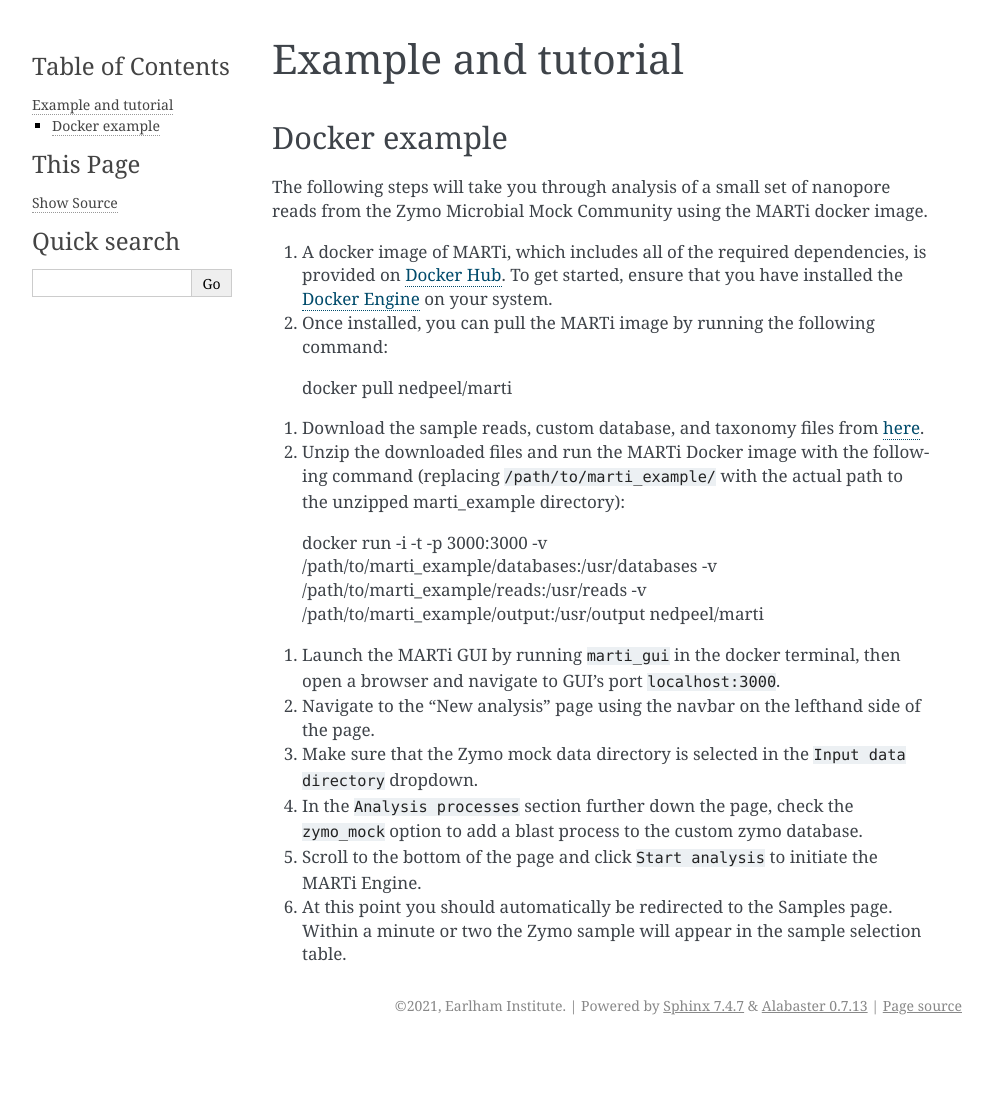
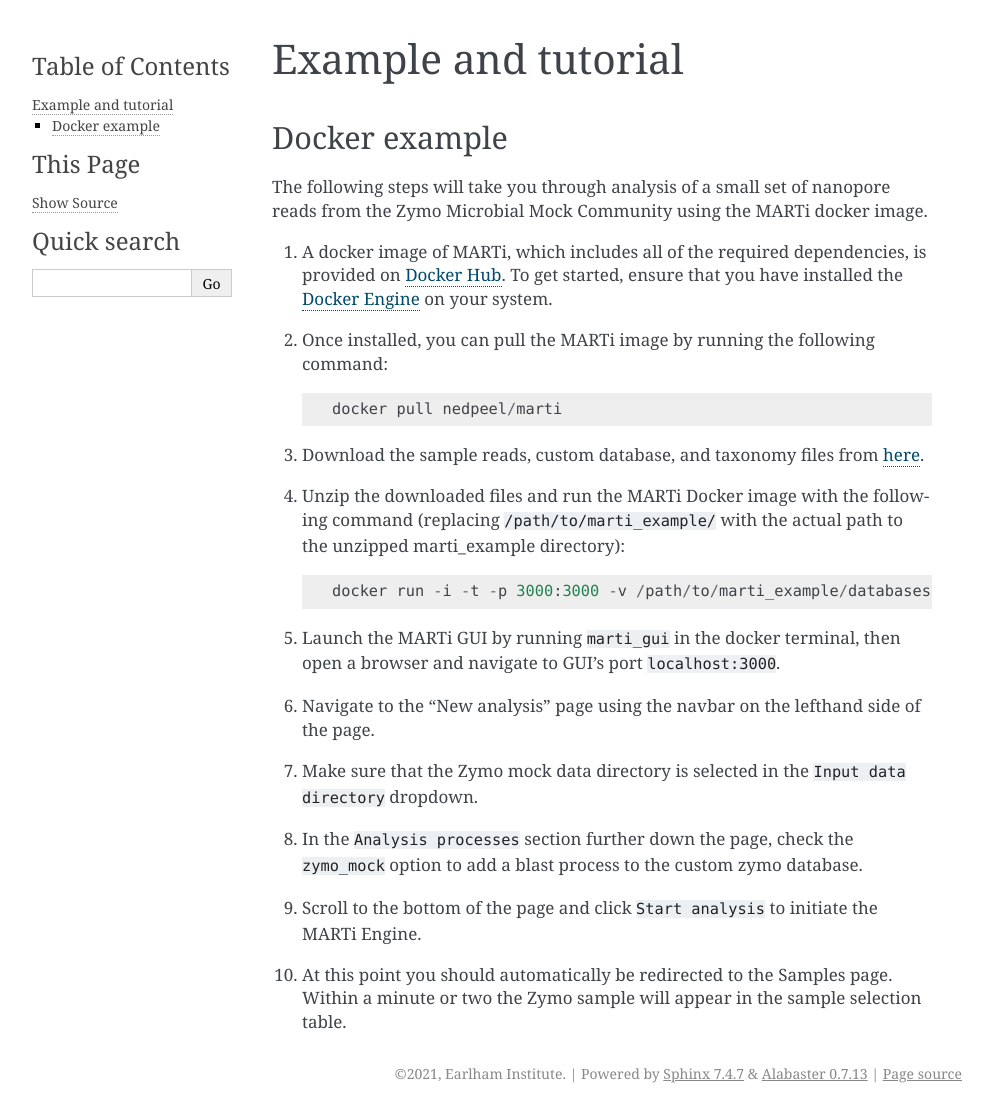
Before and after one commit to richardmleggett/MARTi, a Sphinx documentation site: the page built from docs/source/example.rst, in a window 1280 px wide. Shown: the whole page, without its empty margins (148-1141 px from the left). Built offline with Sphinx 7.4.7, drawn with Linux system fonts in a browser that asks for light colours; formulas are drawn with MathJax 3; before the commit the page ends 1045 px from its top, so only the background shows below that; some of the changed lines change nothing that is shown.

Commit message:
Update example.rst

```diff
--- a/docs/source/example.rst
+++ b/docs/source/example.rst
@@ -8,19 +8,19 @@
 
 The following steps will take you through analysis of a small set of nanopore reads from the Zymo Microbial Mock Community using the MARTi docker image.
 
-#. A docker image of MARTi, which includes all of the required dependencies, is provided on `Docker Hub <https://hub.docker.com/r/nedpeel/marti/>`__. To get started, ensure that you have installed the `Docker Engine <https://docs.docker.com/engine/install/>`__ on your system.
-#. Once installed, you can pull the MARTi image by running the following command::
+1. A docker image of MARTi, which includes all of the required dependencies, is provided on `Docker Hub <https://hub.docker.com/r/nedpeel/marti/>`__. To get started, ensure that you have installed the `Docker Engine <https://docs.docker.com/engine/install/>`__ on your system.
+2. Once installed, you can pull the MARTi image by running the following command::
 
-  docker pull nedpeel/marti
+    docker pull nedpeel/marti
 
-#. Download the sample reads, custom database, and taxonomy files from `here <https://nbicloud-my.sharepoint.com/:u:/g/personal/peeln_nbi_ac_uk/EUwY6lJhyAtHtuq5FB6vW1YBvlxZ-Vcl-9XUyEMPA0TMJA?e=g7jKty>`__.
-#. Unzip the downloaded files and run the MARTi Docker image with the following command (replacing ``/path/to/marti_example/`` with the actual path to the unzipped marti_example directory)::
+3. Download the sample reads, custom database, and taxonomy files from `here <https://nbicloud-my.sharepoint.com/:u:/g/personal/peeln_nbi_ac_uk/EUwY6lJhyAtHtuq5FB6vW1YBvlxZ-Vcl-9XUyEMPA0TMJA?e=g7jKty>`__.
+4. Unzip the downloaded files and run the MARTi Docker image with the following command (replacing ``/path/to/marti_example/`` with the actual path to the unzipped marti_example directory)::
 
-  docker run -i -t -p 3000:3000 -v /path/to/marti_example/databases:/usr/databases -v /path/to/marti_example/reads:/usr/reads -v /path/to/marti_example/output:/usr/output nedpeel/marti
+    docker run -i -t -p 3000:3000 -v /path/to/marti_example/databases:/usr/databases -v /path/to/marti_example/reads:/usr/reads -v /path/to/marti_example/output:/usr/output nedpeel/marti
 
-#. Launch the MARTi GUI by running ``marti_gui`` in the docker terminal, then open a browser and navigate to GUI’s port ``localhost:3000``.
-#. Navigate to the "New analysis" page using the navbar on the lefthand side of the page.
-#. Make sure that the Zymo mock data directory is selected in the ``Input data directory`` dropdown.
-#. In the ``Analysis processes`` section further down the page, check the ``zymo_mock`` option to add a blast process to the custom zymo database.
-#. Scroll to the bottom of the page and click ``Start analysis`` to initiate the MARTi Engine.
-#. At this point you should automatically be redirected to the Samples page. Within a minute or two the Zymo sample will appear in the sample selection table.
+5. Launch the MARTi GUI by running ``marti_gui`` in the docker terminal, then open a browser and navigate to GUI’s port ``localhost:3000``.
+6. Navigate to the "New analysis" page using the navbar on the lefthand side of the page.
+7. Make sure that the Zymo mock data directory is selected in the ``Input data directory`` dropdown.
+8. In the ``Analysis processes`` section further down the page, check the ``zymo_mock`` option to add a blast process to the custom zymo database.
+9. Scroll to the bottom of the page and click ``Start analysis`` to initiate the MARTi Engine.
+10. At this point you should automatically be redirected to the Samples page. Within a minute or two the Zymo sample will appear in the sample selection table.
```
